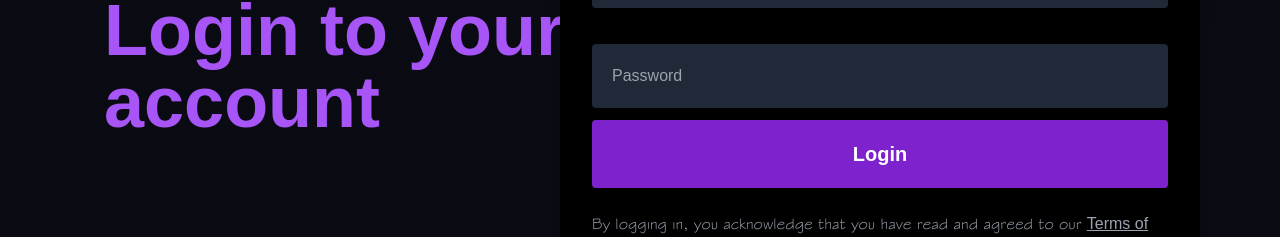
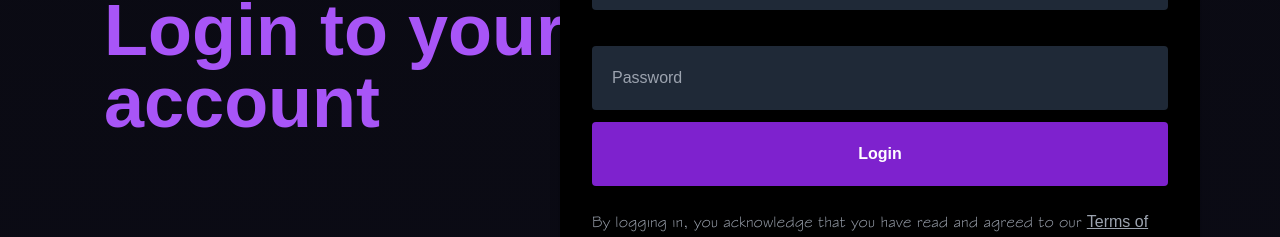
Before and after one commit to Bada-Don/SIH-24, a React (Vite) app: page /login in a window 1280 px wide. Shown: the part 370-607 px from the top of the page. Built offline with nearby package versions, Linux system fonts and the light colour scheme; a web font is replaced by a local one.

Commit message:
Login button change

```diff
--- a/src/pages/LoginPage.jsx
+++ b/src/pages/LoginPage.jsx
@@ -56,13 +56,13 @@
               />
             </div>
             <Link to='/profile'>
-            <button
-              type="submit"
-              className="w-full bg-purple-700 hover:bg-purple-600 text-white text-xl font-Arial font-bold py-5 rounded"
+              <button
+                type="submit"
+                className="w-full bg-purple-700 hover:bg-purple-600 text-white font-bold py-5 rounded"
               >
-              Login
-            </button>
-              </Link>
+                Login
+              </button>
+            </Link>
             <p className="text-l mt-4 text-gray-400">
               By logging in, you acknowledge that you have read and agreed to our{" "}
               <a href="#" className="underline">Terms of Service</a> and{" "}
```
